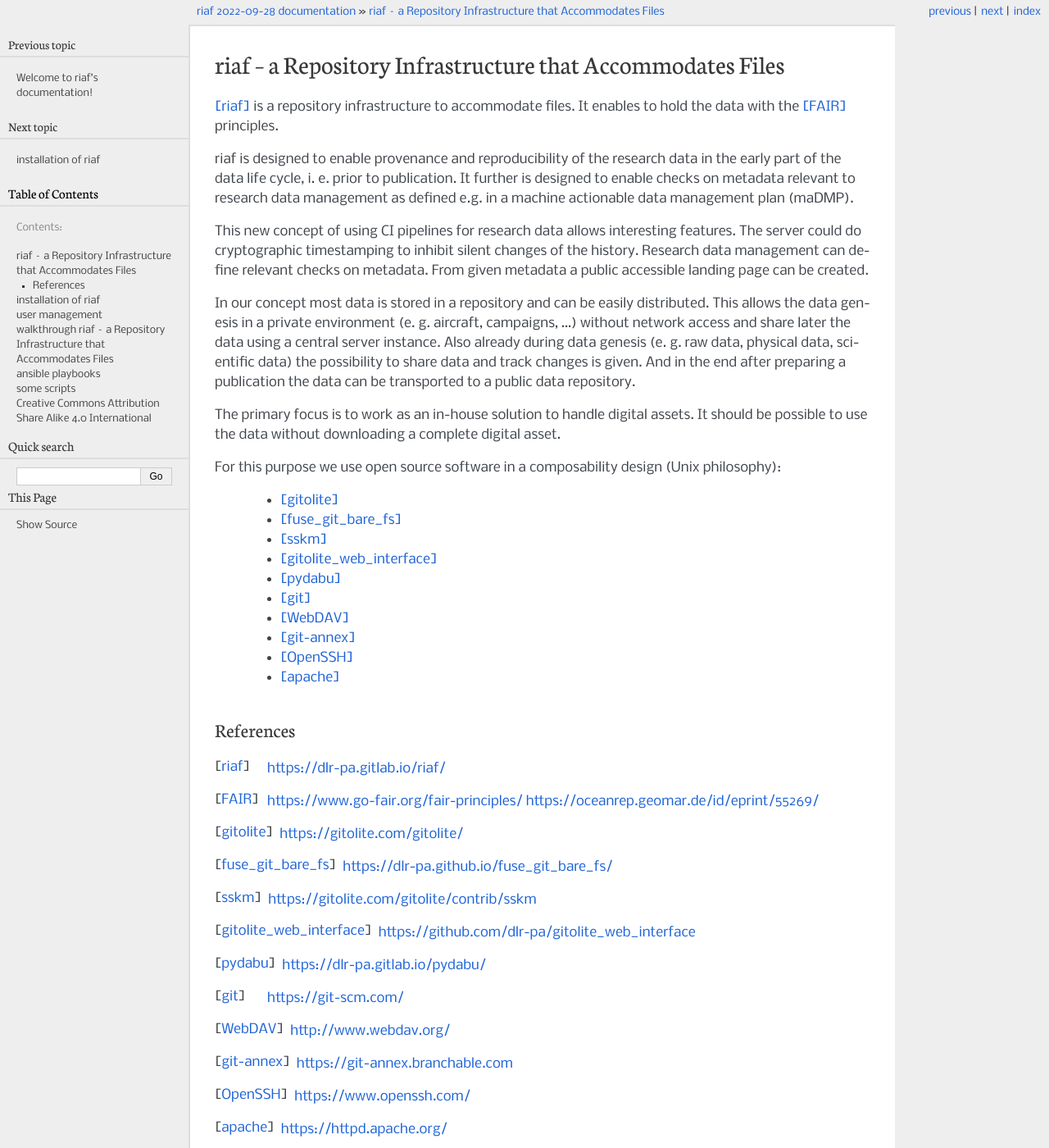
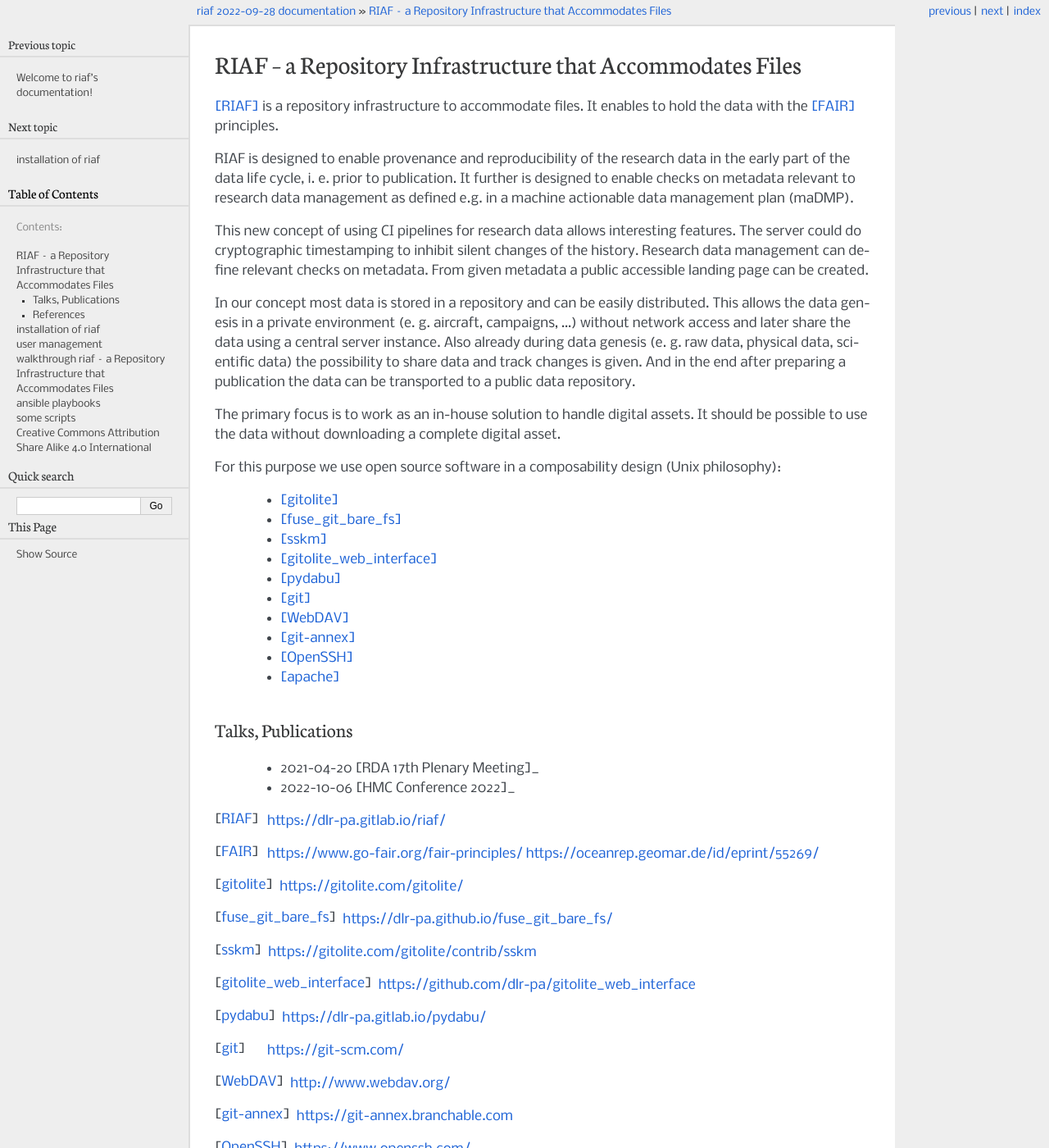
Before and after one commit to dlr-pa/riaf, a Sphinx documentation site: the page built from source/preamble.rst, in a window 1280 px wide and 1400 px high. Shown: the whole window at 82% size. Built offline with Sphinx 7.4.7, drawn with Linux system fonts in a browser that asks for light colours; some of the changed text lies outside the part shown.

Commit message:
updated source/preamble.rst

```diff
--- a/source/preamble.rst
+++ b/source/preamble.rst
@@ -1,10 +1,10 @@
-riaf -- a Repository Infrastructure that Accommodates Files
+RIAF -- a Repository Infrastructure that Accommodates Files
 -----------------------------------------------------------
 
-[riaf]_ is a repository infrastructure to accommodate files.
+[RIAF]_ is a repository infrastructure to accommodate files.
 It enables to hold the data with the [FAIR]_ principles.
 
-riaf is designed to enable provenance and reproducibility of the research data
+RIAF is designed to enable provenance and reproducibility of the research data
 in the early part of the data life cycle, i. e. prior to publication.
 It further is designed to enable checks on metadata relevant to research data
 management as defined e.g. in a
@@ -20,7 +20,7 @@
 In our concept most data is stored in a repository and can be easily
 distributed. This allows the data genesis in a private environment
 (e. g. aircraft, campaigns, ...) without network access and
-share later the data using a central server instance.
+later share the data using a central server instance.
 Also already during data genesis (e. g. raw data, physical data,
 scientific data) the possibility to share data and track changes is given.
 And in the end after preparing a publication the data can be transported
@@ -44,13 +44,18 @@
   * [OpenSSH]_
   * [apache]_
 
+Talks, Publications
+___________________
+
+  * 2021-04-20 [RDA 17th Plenary Meeting]_
+  * 2022-10-06 [HMC Conference 2022]_
 
 .. only:: html
 
   References
   __________
 
-.. [riaf] https://dlr-pa.gitlab.io/riaf/
+.. [RIAF] https://dlr-pa.gitlab.io/riaf/
 .. [FAIR] https://www.go-fair.org/fair-principles/ https://oceanrep.geomar.de/id/eprint/55269/
 .. [gitolite] https://gitolite.com/gitolite/
 .. [fuse_git_bare_fs] https://dlr-pa.github.io/fuse_git_bare_fs/
@@ -62,3 +67,5 @@
 .. [git-annex] https://git-annex.branchable.com
 .. [OpenSSH] https://www.openssh.com/
 .. [apache] https://httpd.apache.org/
+.. [RDA 17th Plenary Meeting] https://www.rd-alliance.org/plenaries/rda-17th-plenary-meeting-edinburgh-virtual/experiments-preparing-data-interchange-and https://elib.dlr.de/142055/ https://www.youtube.com/watch?v=D7RchXvADNk
+.. [HMC Conference 2022] https://events.hifis.net/event/469/ https://events.hifis.net/event/469/contributions/3208/
```
